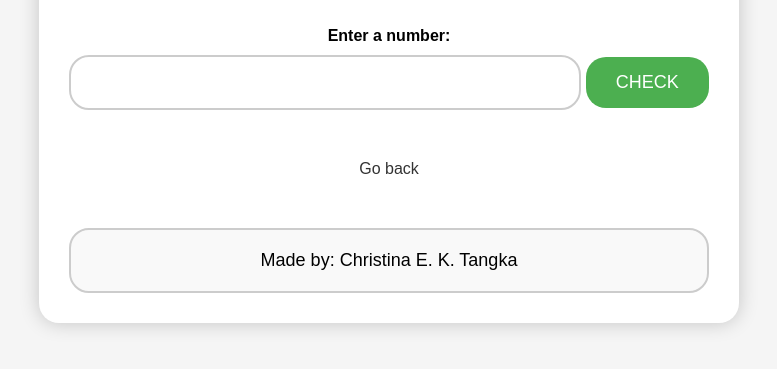
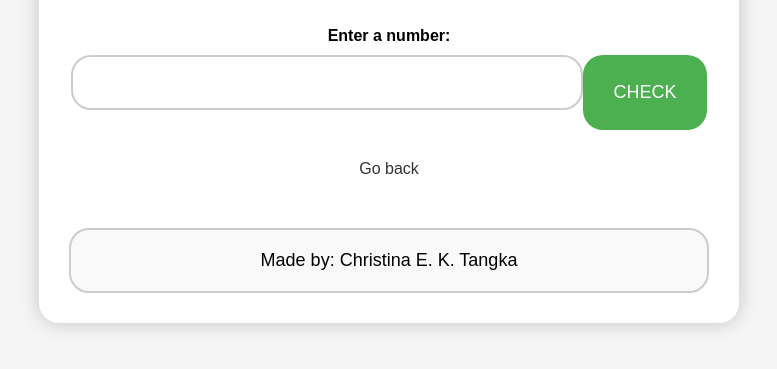
Before and after one commit to JU1ade/ScientificNumberAcc, a plain HTML site: page index.html in a window 1280 px wide. Shown: the part 199-568 px from the top of the page, without its empty margins (251-1028 px from the left). Drawn offline with Linux system fonts and the light colour scheme.

Commit message:
index.html

```diff
--- a/index.html
+++ b/index.html
@@ -95,6 +95,10 @@
             margin: 0;
             font-size: 18px;
         }
+        .input-button {
+            display: flex;
+            justify-content: center;
+        }
     </style>
 </head>
 <body>
@@ -102,8 +106,10 @@
         <h1>Scientific Number Acceptor</h1>
         <form id="check-form" action="/check" method="post">
             <label for="number">Enter a number:</label>
-            <input type="text" id="number" name="number" required>
-            <button id="check-button" type="submit">Check</button> <!-- Capitalize CHECK -->
+            <div class="input-button">
+                <input type="text" id="number" name="number" required>
+                <button id="check-button" type="submit">Check</button> <!-- Capitalize CHECK -->
+            </div>
             <div class="result">
                 <p class="scientific">Yes, it is a scientific number</p>
                 <p class="not-scientific">No, it isn't a scientific number</p>
```
